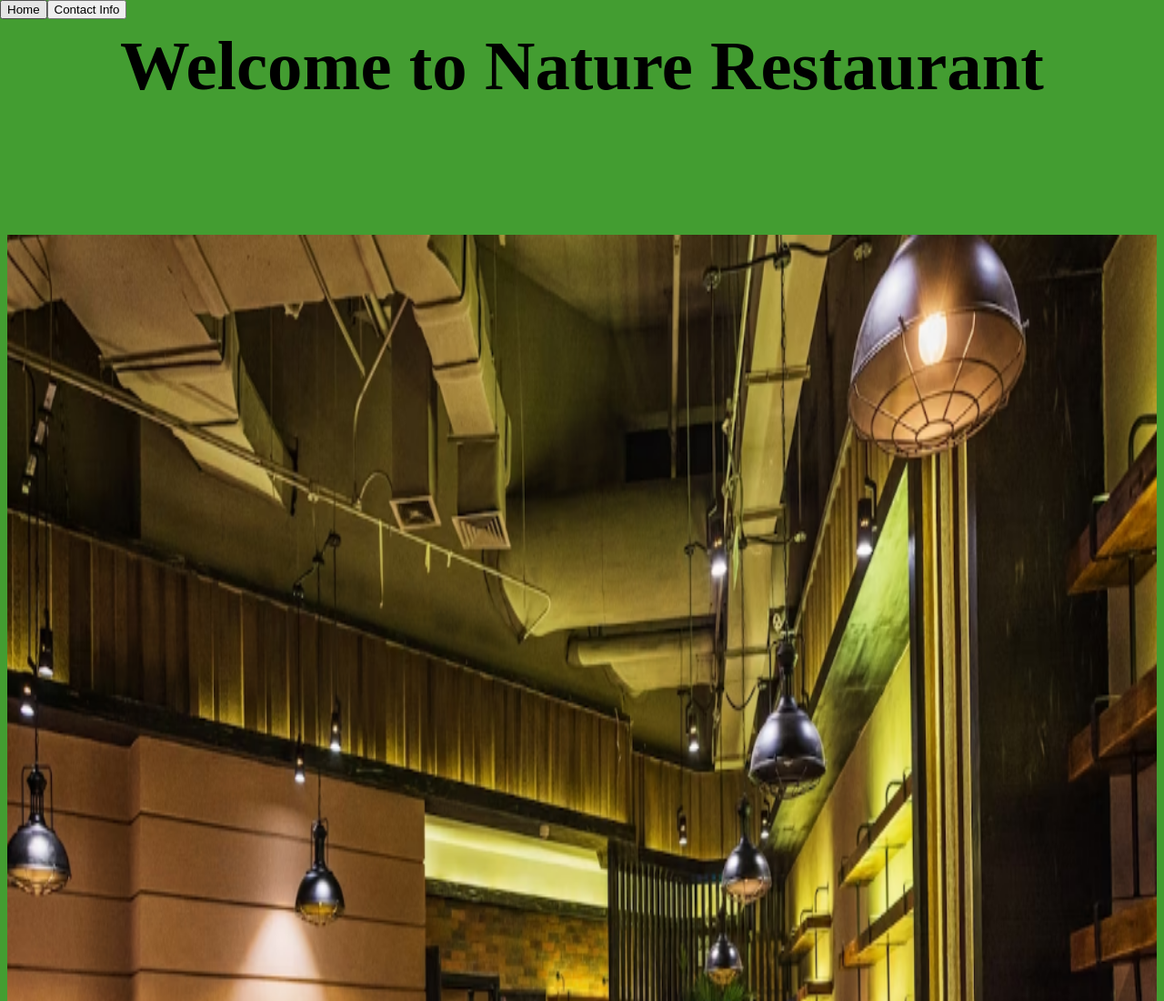
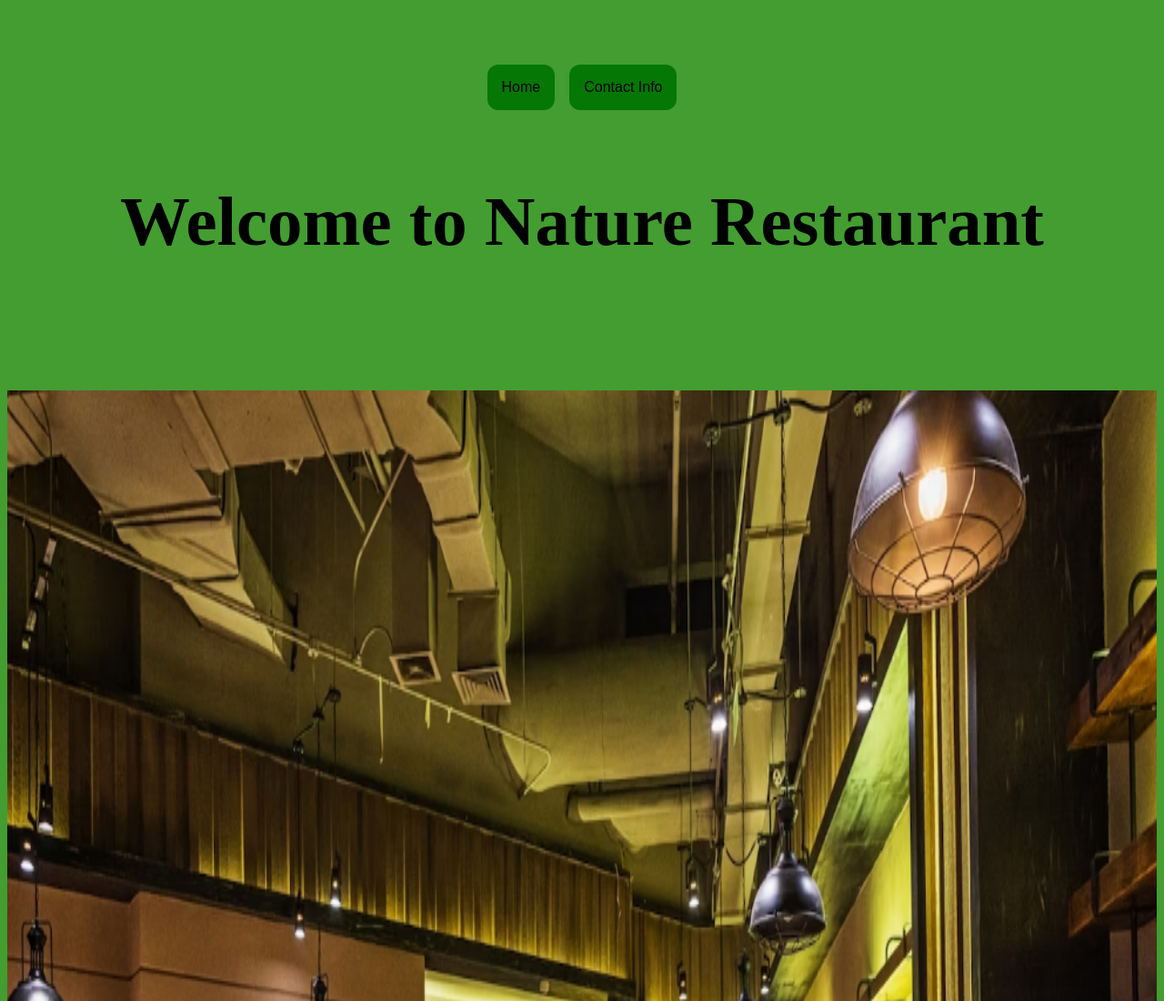
Before and after one commit to CameronTheDeveloper/restaurant-homepage, a website built with webpack: page dist/index.html in a window 1280 px wide. Shown: the top 1100 px of the page at 91% size. Built offline with nearby package versions, Linux system fonts and the light colour scheme.

Commit message:
Edit index.css button style

```diff
--- a/src/styles/index.css
+++ b/src/styles/index.css
@@ -2,6 +2,24 @@ body {
     background-color: #439d31;
 }
 
+#container {
+    display: grid;
+    grid-template-rows: 1fr 12fr;
+
+}
+
+#buttons {
+    justify-self: center;
+    align-self: center;
+    display: flex;
+    gap: 16px;
+}
+
 button {
     cursor: pointer;
+    padding: 16px;
+    border-radius: 12px;
+    font-size: 1rem;
+    background-color: rgb(5, 119, 5);
+    border: 0;
 }
```
